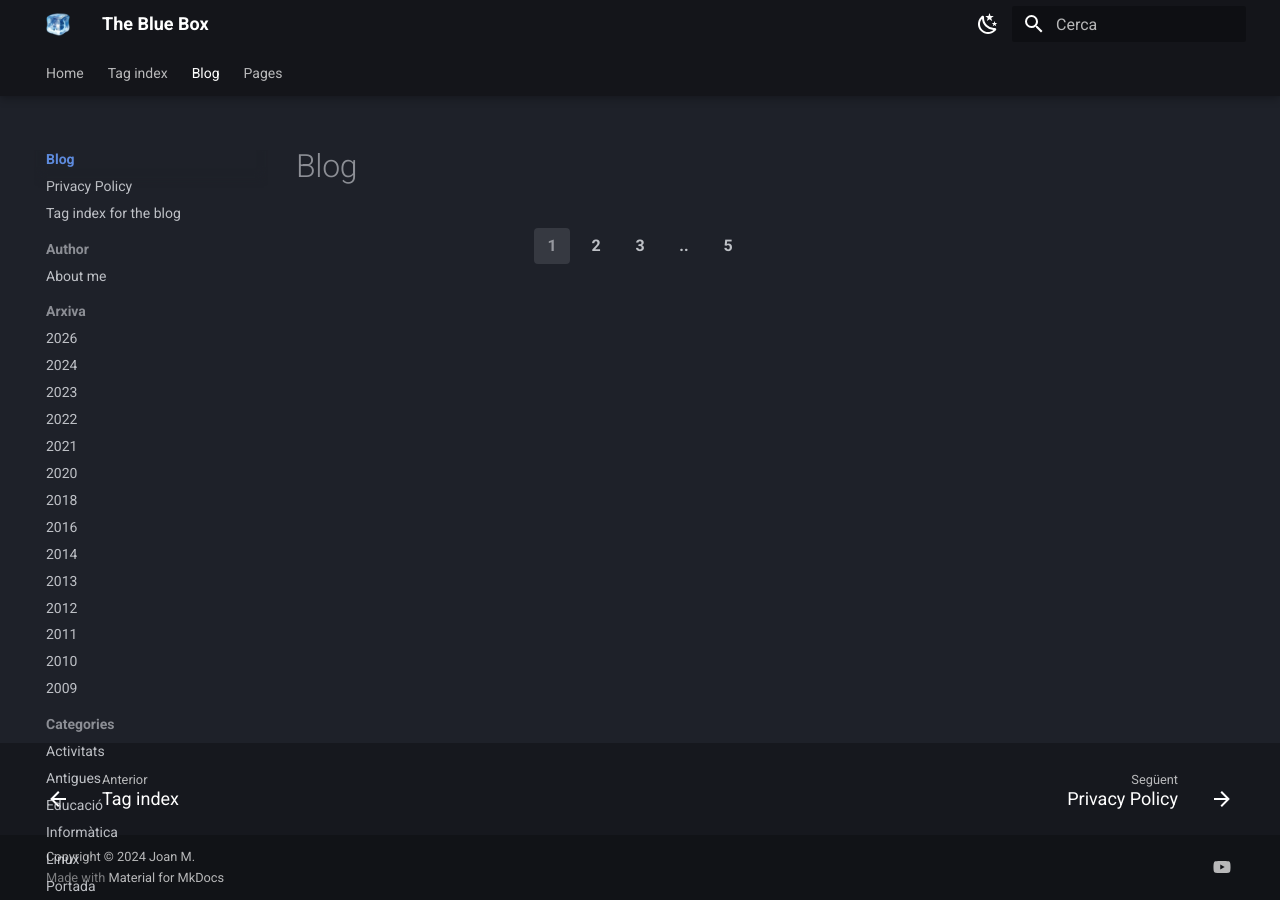
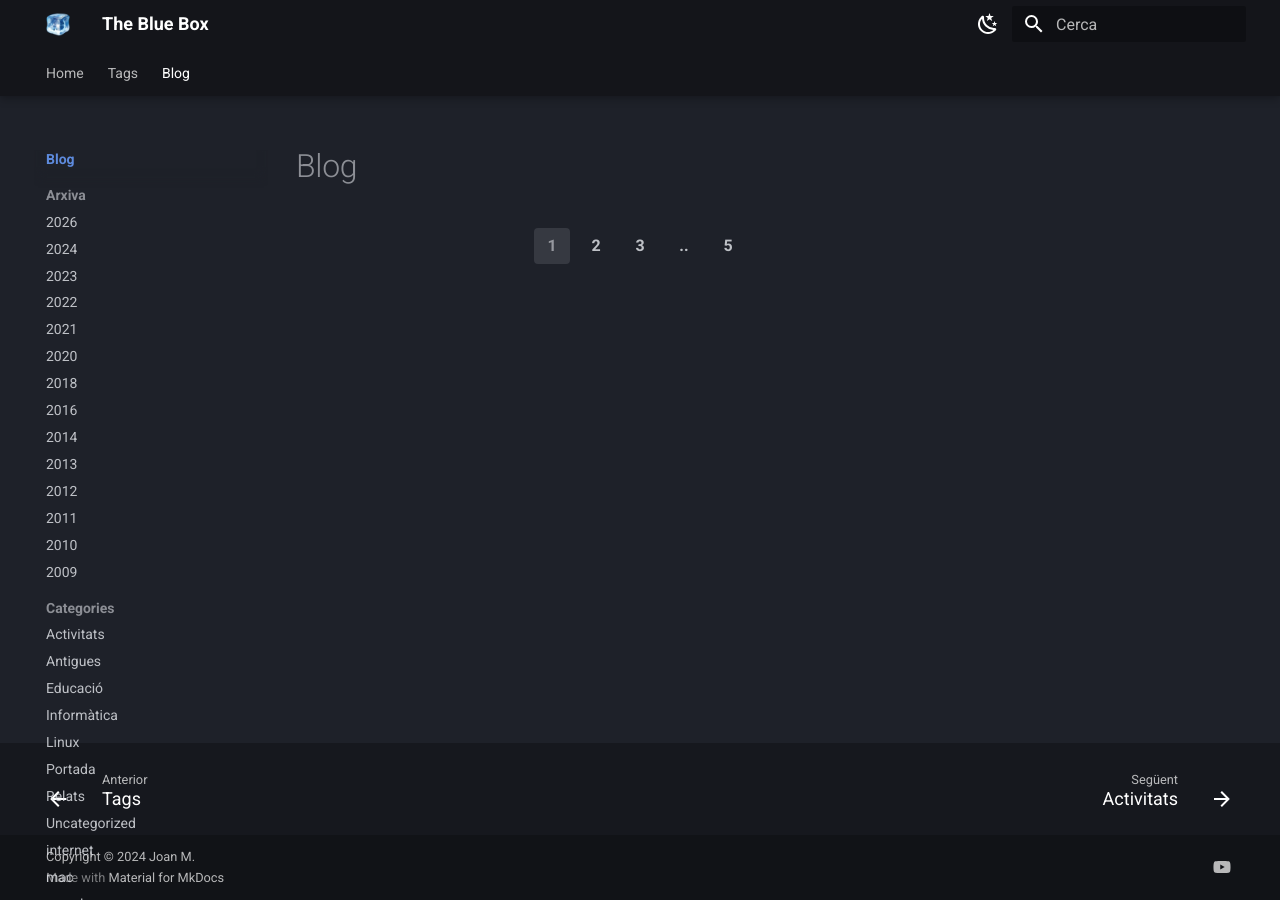
Before and after one commit to operatiu/bluebox, an MkDocs documentation site: the page built from docs/blog/index.md, in a window 1280 px wide. Built offline with MkDocs 1.6.1 and Material for MkDocs 9.7.7, drawn with Linux system fonts in a browser that asks for light colours.

Commit message:
Modificat mkdocs.yml

```diff
--- a/mkdocs.yml
+++ b/mkdocs.yml
@@ -199,9 +199,9 @@ markdown_extensions:
   - pymdownx.tilde
 
 # Page tree
-#nav:
-#  - Home: index.md
-#  - Tags: tags.md
-#  - Blog:
-#      - blog/index.md
+nav:
+  - Home: index.md
+  - Tags: tags.md
+  - Blog:
+      - blog/index.md
 #      - blog/tags.md
```
